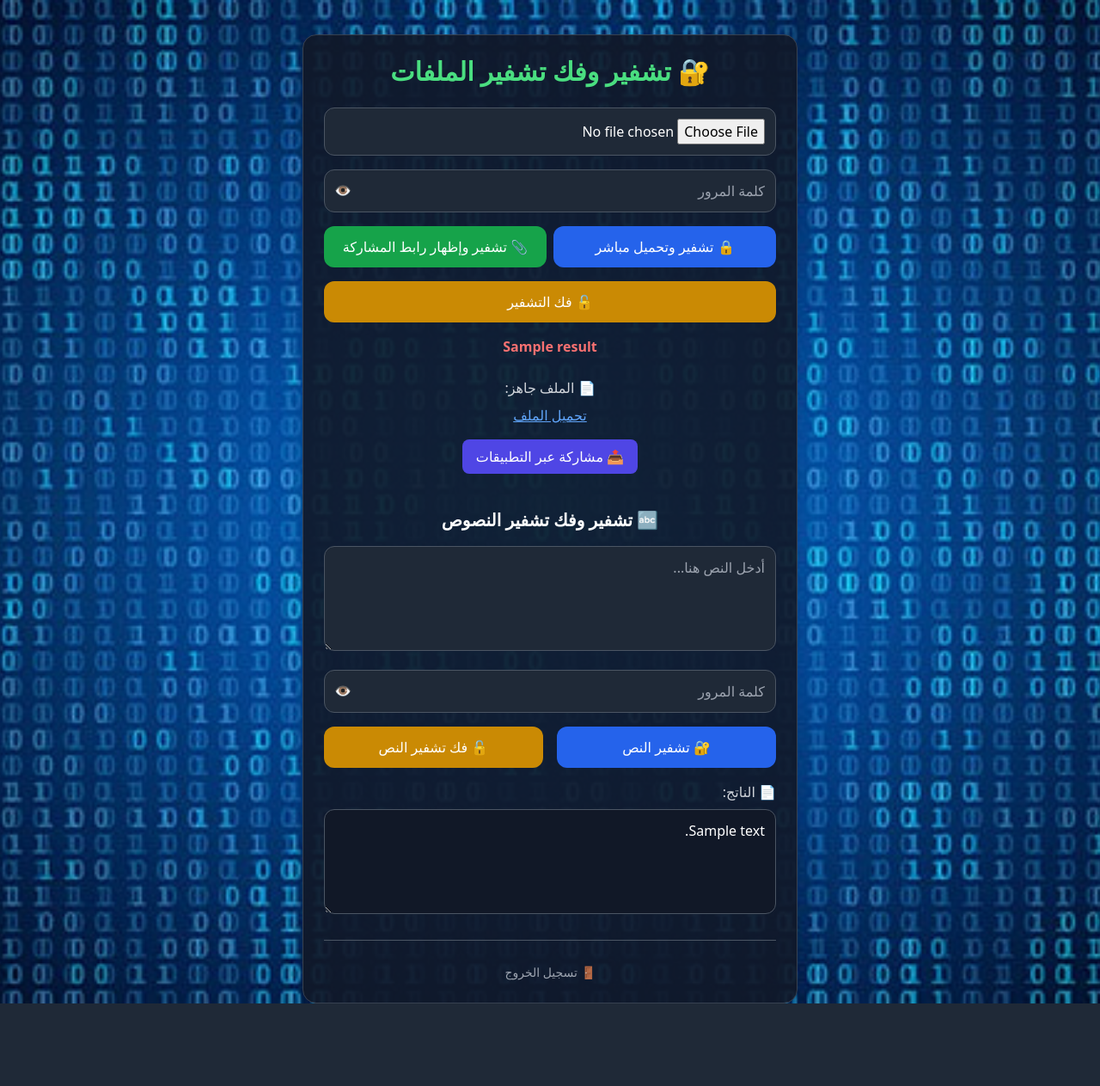
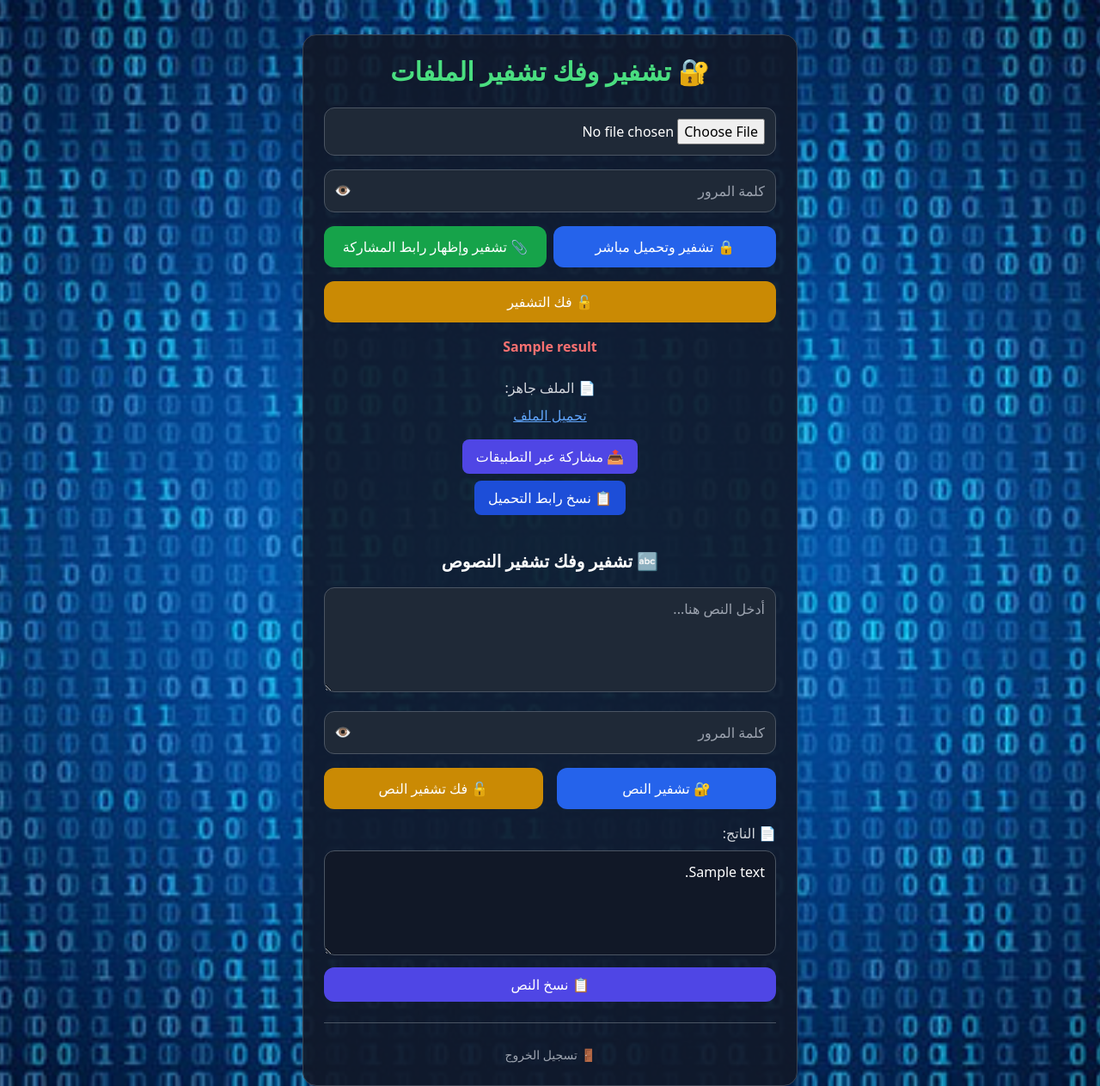
Before and after one commit to MOH23-qassam/encryption_moh, a Flask app: template templates/home.html in a window 1280 px wide. Shown: the whole page at 86% size. Before the commit the page ends 1167 px from the top, so only its background shows below. Run offline with Flask 3, Linux system fonts and the light colour scheme; the template is opened without the code that fills it: most values are stand-ins (such as "Sample title", 1, 10 or a date in 2020); some libraries are stand-ins or nearby versions.

Commit message:
Update home.html

```diff
--- a/templates/home.html
+++ b/templates/home.html
@@ -3,10 +3,8 @@
 <head>
   <meta charset="UTF-8">
   <title>تشفير وفك التشفير</title>
+  <meta name="viewport" content="width=device-width, initial-scale=1.0">
   <link rel="icon" href="/static/1.ico" type="image/x-icon">
-
-  <meta name="viewport" content="width=device-width, initial-scale=1.0">
-
   <script src="https://cdn.tailwindcss.com"></script>
   <script>
     tailwind.config = { darkMode: 'class' };
@@ -44,6 +42,22 @@
         alert("المشاركة غير مدعومة في هذا المتصفح.");
       }
     }
+
+    function copyDownloadLink(path) {
+      const fullUrl = window.location.origin + path;
+      navigator.clipboard.writeText(fullUrl)
+        .then(() => alert("✅ تم نسخ الرابط الكامل"))
+        .catch(() => alert("❌ لم يتم النسخ"));
+    }
+
+    function copyToClipboard(id) {
+      const el = document.getElementById(id);
+      if (el) {
+        el.select();
+        document.execCommand('copy');
+        alert('✅ تم نسخ النص إلى الحافظة');
+      }
+    }
   </script>
 </head>
 <body class="text-white min-h-screen font-sans bg-cover bg-center" style="background-image: url('/static/bg.jpg');">
@@ -77,13 +91,13 @@
       <div class="text-center mt-6">
         <p class="text-gray-300 mb-2">📄 الملف جاهز:</p>
         <a id="downloadLink" href="{{ file_url }}" download class="text-blue-400 underline">تحميل الملف</a>
-        <div class="mt-4">
+        <div class="mt-4 flex flex-col gap-2 items-center">
           <button onclick="shareFile('{{ file_url }}')" class="bg-indigo-600 hover:bg-indigo-700 text-white px-4 py-2 rounded-lg">📤 مشاركة عبر التطبيقات</button>
+          <button onclick="copyDownloadLink('{{ file_url }}')" class="bg-blue-700 hover:bg-blue-800 text-white px-4 py-2 rounded-lg">📋 نسخ رابط التحميل</button>
         </div>
       </div>
     {% endif %}
 
-    <!-- ✅ نموذج تشفير/فك تشفير النصوص -->
     <div class="mt-10">
       <h2 class="text-xl font-bold text-center text-white mb-4">🔤 تشفير وفك تشفير النصوص</h2>
       <form method="POST" class="space-y-4">
@@ -99,7 +113,8 @@
         {% if output_text %}
           <div class="mt-4">
             <p class="text-gray-300 mb-2">📄 الناتج:</p>
-            <textarea rows="4" readonly class="w-full p-3 border border-gray-600 rounded-xl bg-gray-900 text-white">{{ output_text }}</textarea>
+            <textarea id="output_textarea" rows="4" readonly class="w-full p-3 border border-gray-600 rounded-xl bg-gray-900 text-white">{{ output_text }}</textarea>
+            <button type="button" onclick="copyToClipboard('output_textarea')" class="mt-2 w-full bg-indigo-600 hover:bg-indigo-700 text-white py-2 rounded-xl">📋 نسخ النص</button>
           </div>
         {% endif %}
       </form>
```
